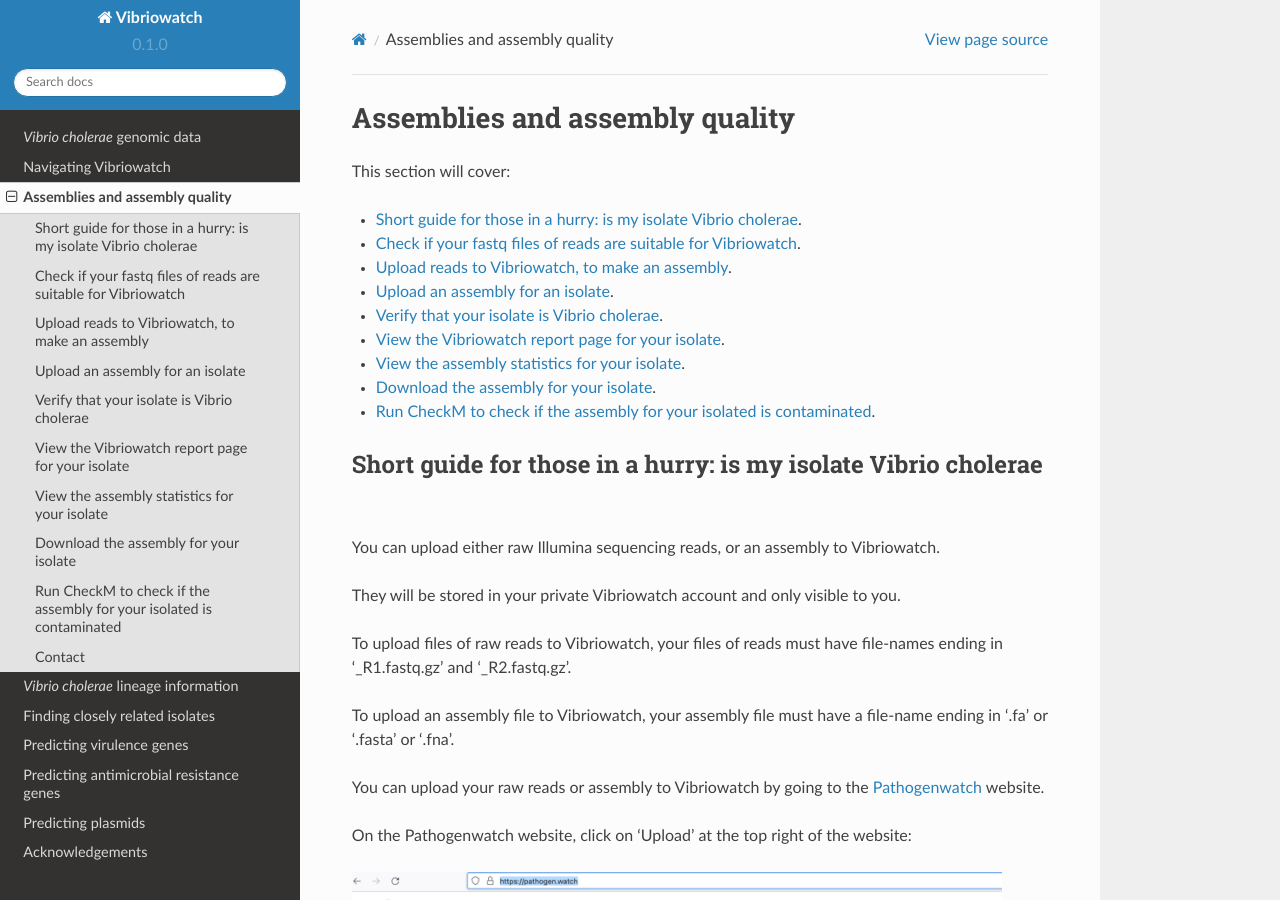
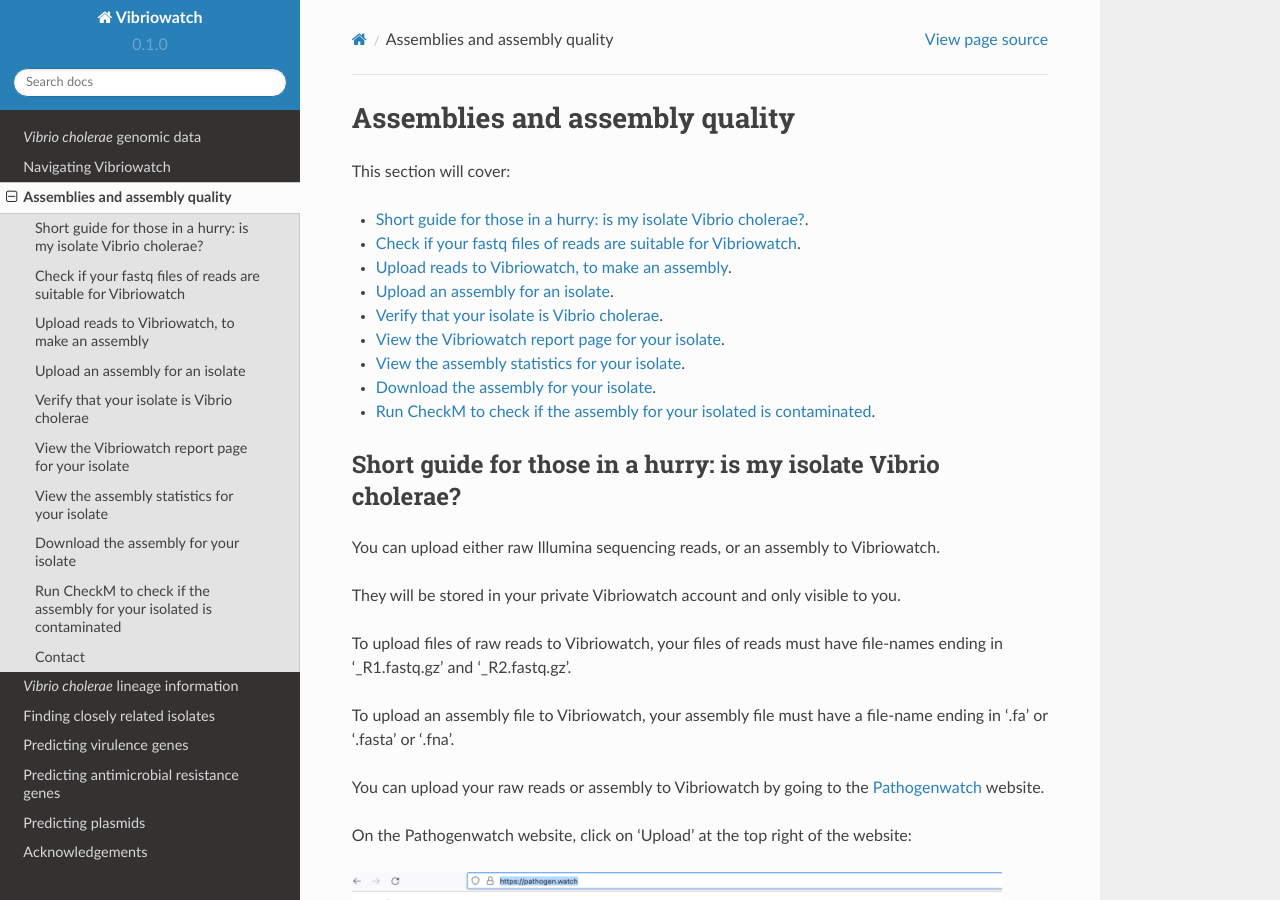
Before and after one commit to avrilcoghlan/vibriowatch, a Sphinx documentation site: the page built from docs/source/assemblies.rst, in a window 1280 px wide and 900 px high. Built offline with Sphinx 7.4.7 and the Read the Docs theme 2.0.0, drawn with Linux system fonts in a browser that asks for light colours.

```diff
--- a/docs/source/assemblies.rst
+++ b/docs/source/assemblies.rst
@@ -3,7 +3,7 @@ Assemblies and assembly quality
 
 This section will cover:
 
-* `Short guide for those in a hurry: is my isolate Vibrio cholerae`_.
+* `Short guide for those in a hurry: is my isolate Vibrio cholerae?`_.
 * `Check if your fastq files of reads are suitable for Vibriowatch`_.
 * `Upload reads to Vibriowatch, to make an assembly`_.
 * `Upload an assembly for an isolate`_.
@@ -13,8 +13,8 @@ This section will cover:
 * `Download the assembly for your isolate`_.
 * `Run CheckM to check if the assembly for your isolated is contaminated`_.
 
-Short guide for those in a hurry: is my isolate Vibrio cholerae
----------------------------------------------------------------
+Short guide for those in a hurry: is my isolate Vibrio cholerae?
+----------------------------------------------------------------
 
 You can upload either raw Illumina sequencing reads, or an assembly to Vibriowatch.
 
```
